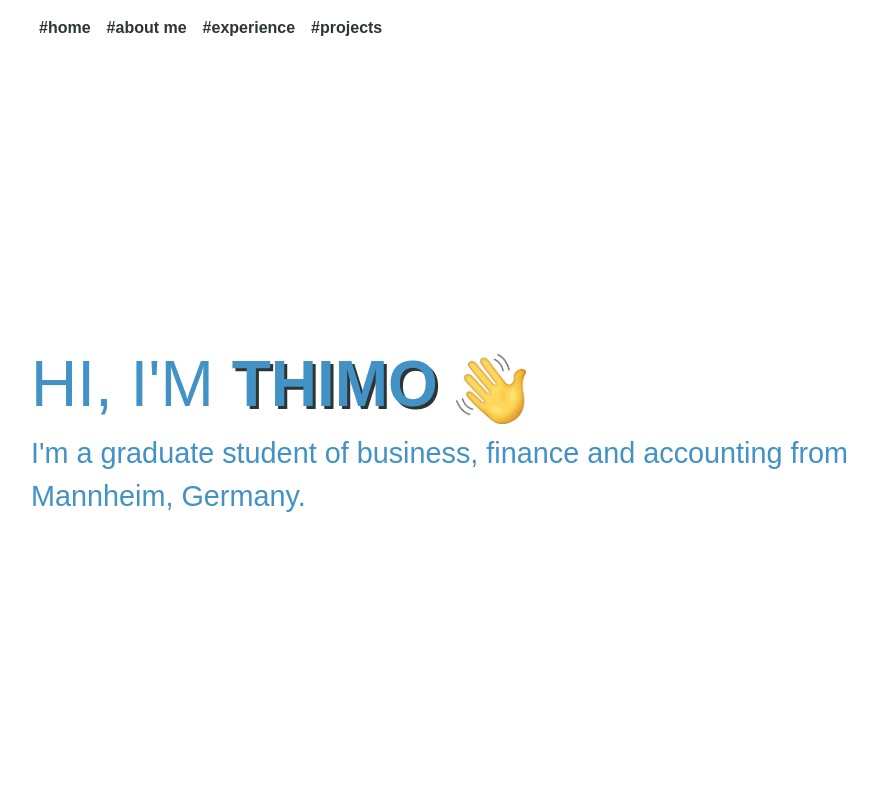
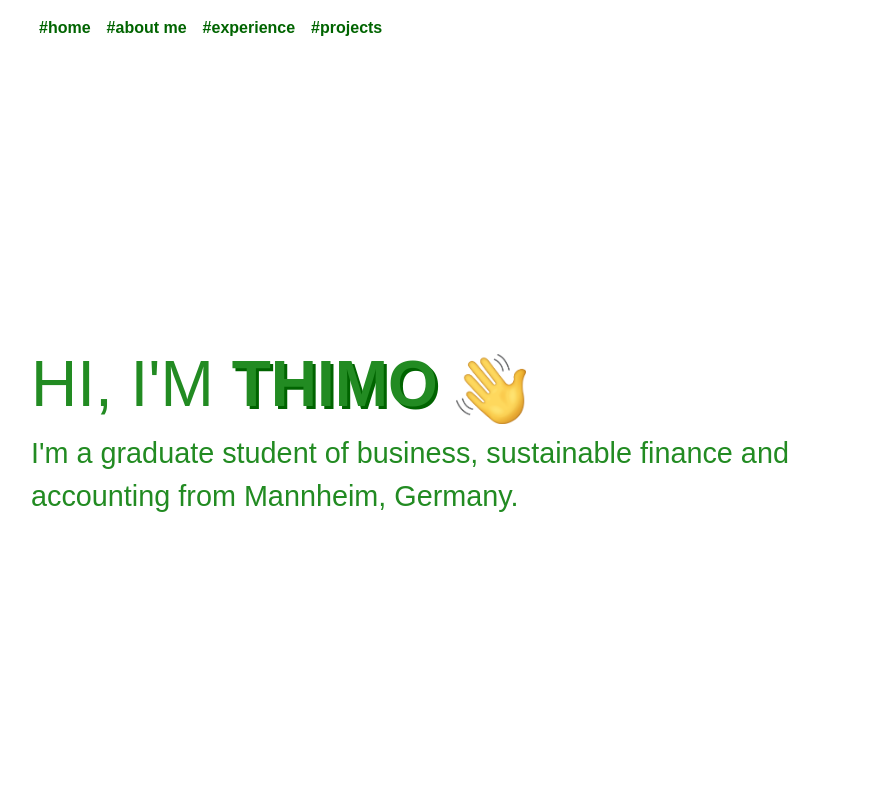
Before and after one commit to thimomerke/thimome-homepage, a React (Create React App) app: page / in a window 1280 px wide. Shown: the top 800 px of the page, without its empty margins (51-929 px from the left). Built offline with nearby package versions, Linux system fonts and the light colour scheme; no server answers.

Commit message:
Updated color scheme (once again)

```diff
--- a/src/components/Footer.js
+++ b/src/components/Footer.js
@@ -11,7 +11,7 @@ class Footer extends Component {
           <Container>
           <Row className="links">
                 <Col>
-                <i className="fa fa-copyright symbol"></i>Thimo Merke {new Date().getFullYear()}
+                <i className="fa fa-copyright social symbol"></i>Thimo Merke {new Date().getFullYear()}
                 </Col>
                 <Col className="d-flex justify-content-center">
                     <a className="fa fa-instagram social symbol" style={{fontSize: "24px"}} href="https://instagram.com/thimo_me" target="_blank" rel="noreferrer"> </a>
--- a/src/components/ProjectsPanel.js
+++ b/src/components/ProjectsPanel.js
@@ -35,9 +35,9 @@ const ProjectsPanel = () => {
                     {project.techs}
                   </Typography>
                   <Typography className="projectLinks">
-                    <a href={project.github} className="fa fa-github" style={{fontSize: '24px', color: 'var(--contrast2)'}} target="_blank" rel="noreferrer"> </a>
+                    <a href={project.github} className="fa fa-github social symbol" style={{fontSize: '24px'}} target="_blank" rel="noreferrer"> </a>
                     {project.deploy
-                      ? <a href={project.deploy} className="fa fa-window-maximize" style={{fontSize: '24px', color: 'var(--contrast2)'}} target="_blank" rel="noreferrer"> </a>
+                      ? <a href={project.deploy} className="fa fa-window-maximize social symbol" style={{fontSize: '24px'}} target="_blank" rel="noreferrer"> </a>
                       : ''
                     }
                   </Typography>
--- a/src/components/Top.js
+++ b/src/components/Top.js
@@ -8,7 +8,7 @@ class Top extends Component {
 
     const title = "Hi, I'm"
     const name = "Thimo"
-    const subtitle = "I'm a graduate student of business, finance and accounting from Mannheim, Germany."
+    const subtitle = "I'm a graduate student of business, sustainable finance and accounting from Mannheim, Germany."
 
     return (
       <div className="home" id="home">
--- a/src/styles/global.css
+++ b/src/styles/global.css
@@ -1,8 +1,8 @@
 :root {
   --background: #ffffff;
-  --contrast: #4292c6;
-  --contrast1: #ef3b2c;
-  --contrast2: #2c3531;
+  --contrast: #228B22;
+  --contrast1: #32CD32;
+  --contrast2: #006400;
   --font-heading: 'Montserrat', sans-serif;
   --font-text: 'Quicksand', sans-serif;
   --font-weight-heading: 500;
```
